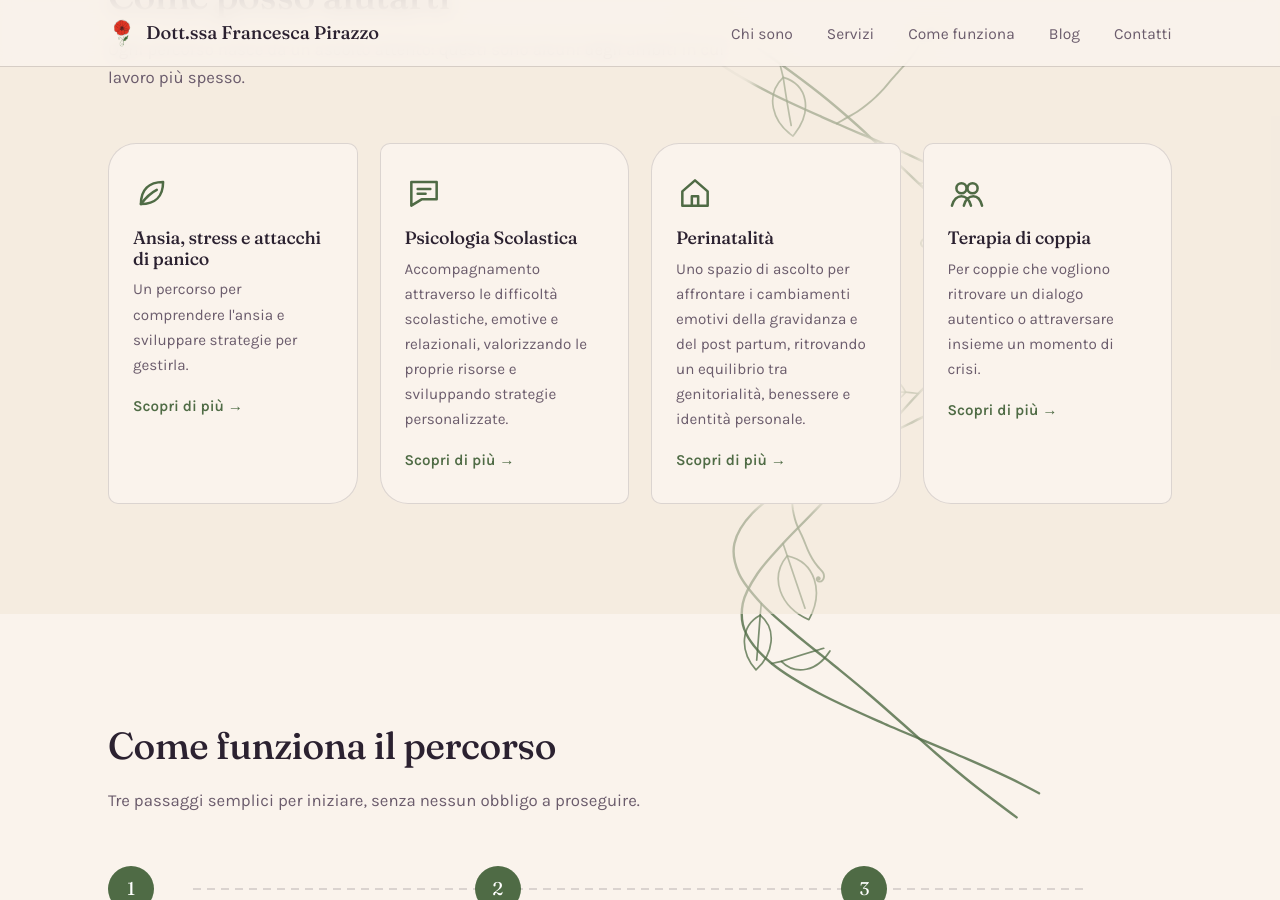
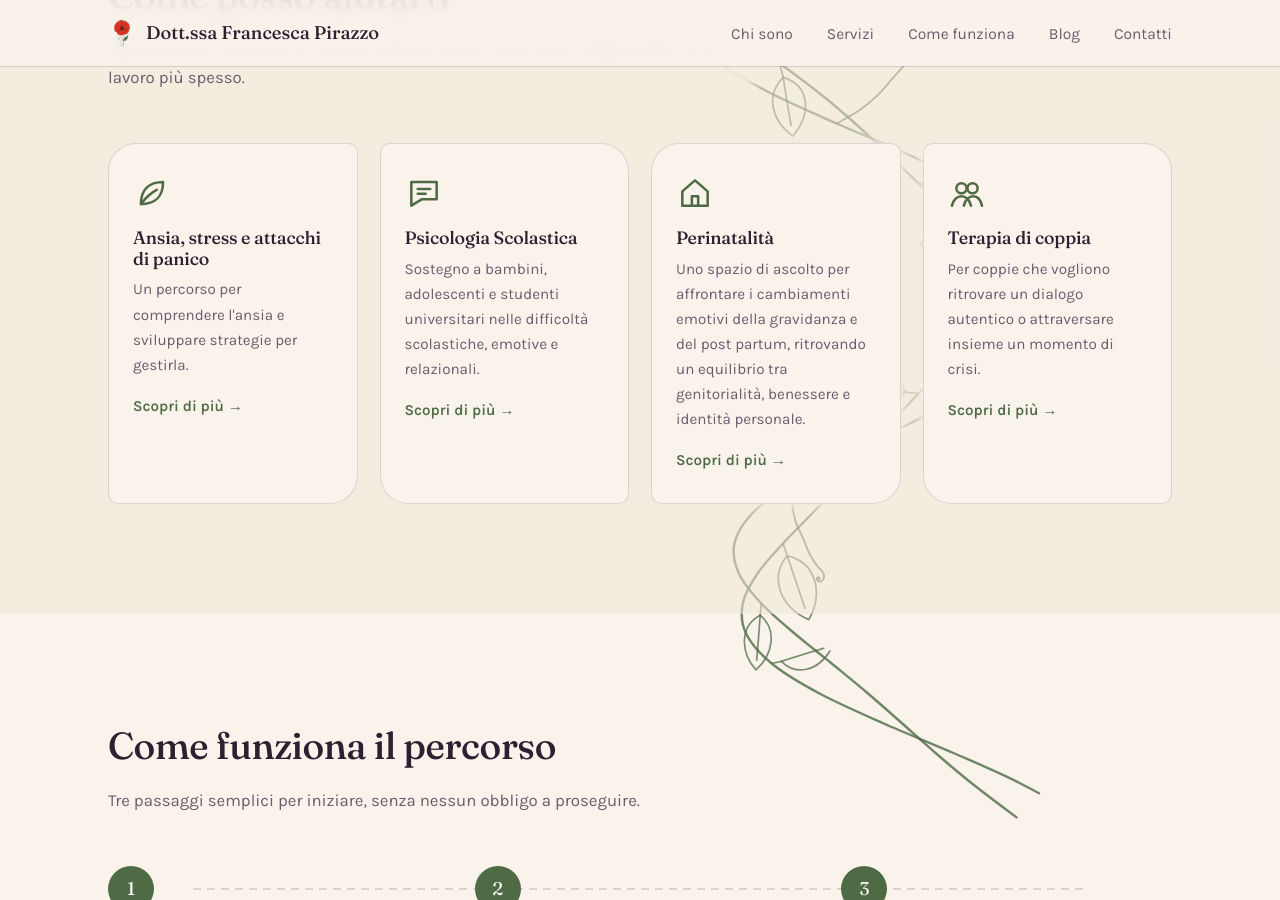
Before and after one commit to Manuelgujo/demo-franci, a Jekyll site: the page built from index.html, in a window 1280 px wide and 900 px high, scrolled down 1663 px. Built offline with Jekyll 4.4.1, drawn with Linux system fonts in a browser that asks for light colours.

Commit message:
Update Servizio “percorso-giovani-adulti”

```diff
--- a/_servizi/percorso-giovani-adulti.md
+++ b/_servizi/percorso-giovani-adulti.md
@@ -2,7 +2,7 @@
 card_title: Psicologia Scolastica
 order: 20
 icon: chat
-card_excerpt: Accompagnamento attraverso le difficoltà scolastiche, emotive e relazionali, valorizzando le proprie risorse e sviluppando strategie personalizzate.
+card_excerpt: Sostegno a bambini, adolescenti e studenti universitari nelle difficoltà scolastiche, emotive e relazionali.
 title: Psicologa Scolastica a Padova
 description: Sostegno psicologico scolastico per ansia, bullismo, DSA, ADHD, BES, difficoltà di apprendimento, metodo di studio e orientamento nelle scelte scolastiche.
 h1: Un percorso di Psicologia Scolastica
```
